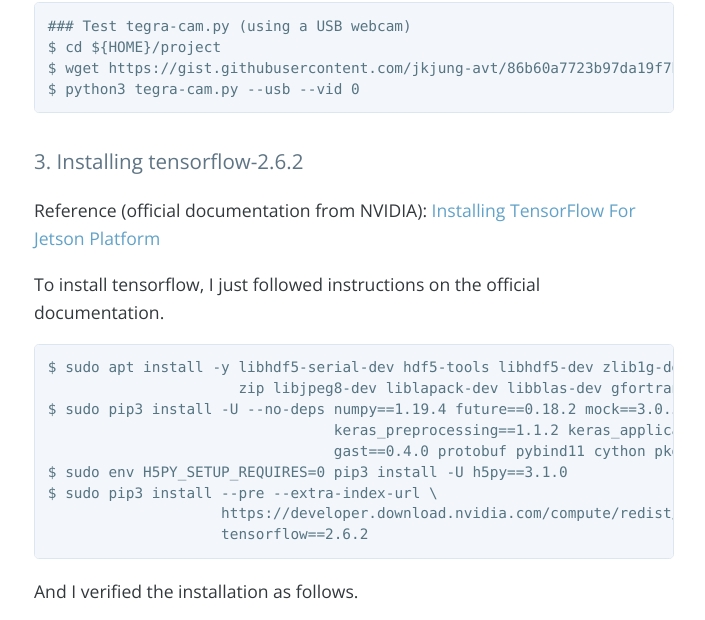
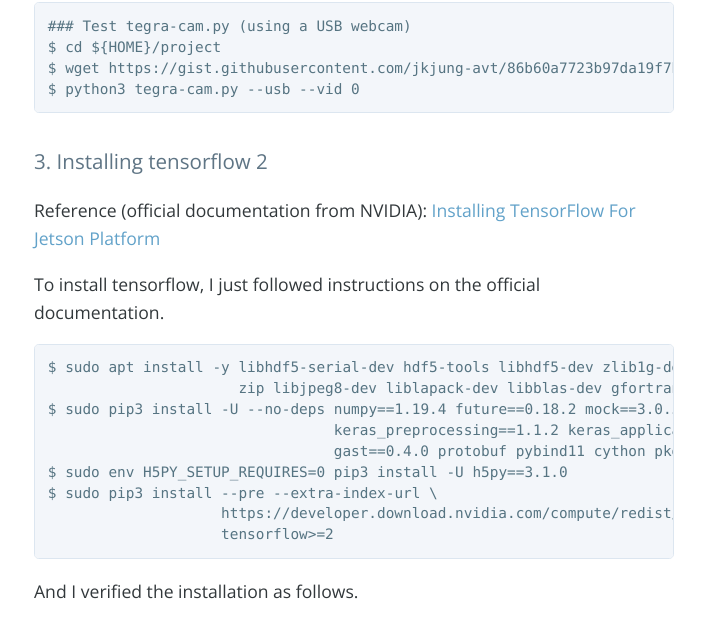
Before and after one commit to jkjung-avt/jkjung-avt.github.io, a Jekyll site: the page built from _posts/2021-12-16-jetpack-4.6.md, in a window 1280 px wide and 900 px high, scrolled down 1851 px. Shown: the part 113-733 px from the top of the window, without its empty margins (286-991 px from the left). Built offline with Jekyll 4.4.1, drawn with Linux system fonts in a browser that asks for light colours; nearby versions of some CDN libraries; comment, search, counter and statistics services are not loaded.

Commit message:
Update tensorflow version

````diff
--- a/_posts/2021-12-16-jetpack-4.6.md
+++ b/_posts/2021-12-16-jetpack-4.6.md
@@ -63,7 +63,7 @@
 $ python3 tegra-cam.py --usb --vid 0
 ```
 
-# 3. Installing tensorflow-2.6.2
+# 3. Installing tensorflow 2
 
 Reference (official documentation from NVIDIA): [Installing TensorFlow For Jetson Platform](https://docs.nvidia.com/deeplearning/frameworks/install-tf-jetson-platform/index.html)
 
@@ -78,7 +78,7 @@
 $ sudo env H5PY_SETUP_REQUIRES=0 pip3 install -U h5py==3.1.0
 $ sudo pip3 install --pre --extra-index-url \
                     https://developer.download.nvidia.com/compute/redist/jp/v46 \
-                    tensorflow==2.6.2
+                    tensorflow>=2
 ```
 
 And I verified the installation as follows.
````
